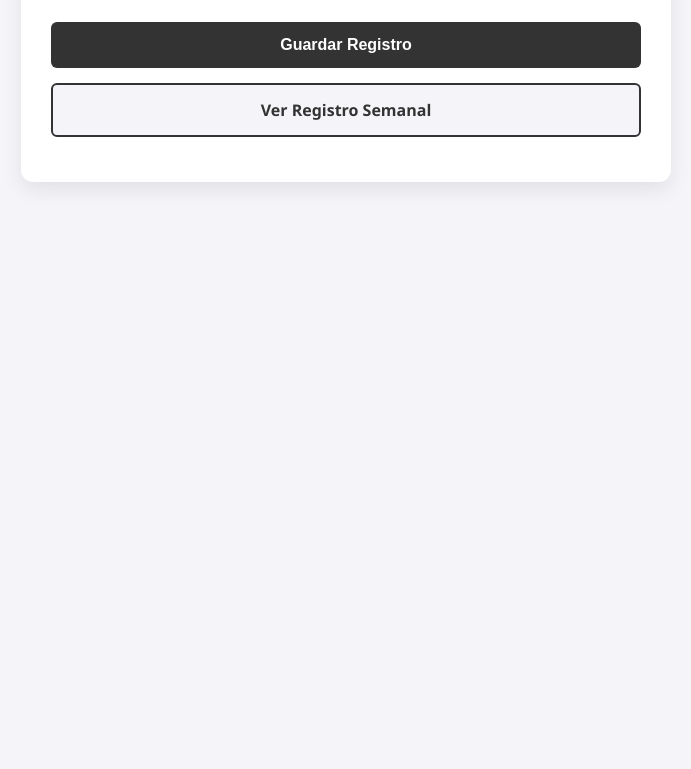
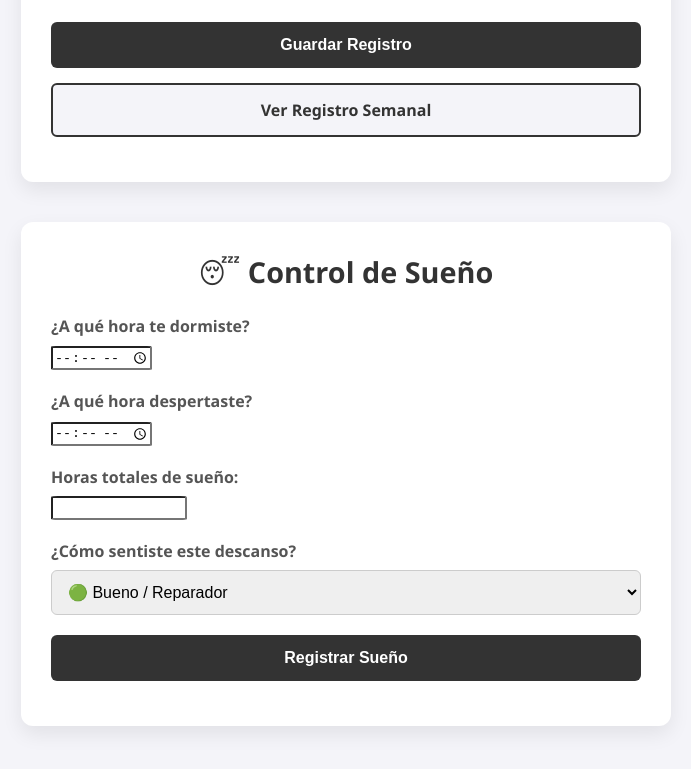
Before and after one commit to Flax64/mood-tracker, a website: page public/index.html in a window 1280 px wide. Shown: the part 589-1358 px from the top of the page, without its empty margins (294-985 px from the left). Before the commit the page ends 831 px from the top, so only its background shows below. Drawn offline with Linux system fonts and the light colour scheme.

Commit message:
style: formato, estructura y estilo para el sleeper tracker

```diff
--- a/public/index.html
+++ b/public/index.html
@@ -88,5 +88,33 @@
         </form>
     </div>
 
+    <div class="card" style="margin-top: 20px;">
+        <h2>😴 Control de Sueño</h2>
+        <div class="form-group">
+            <label for="sleepTime">¿A qué hora te dormiste?</label>
+            <input type="time" id="sleepTime" class="hour-picker" required>
+        </div>
+
+        <div class="form-group">
+            <label for="wakeupTime">¿A qué hora despertaste?</label>
+            <input type="time" id="wakeupTime" class="hour-picker" required>
+        </div>
+
+        <div class="form-group">
+            <label for="sleepHours">Horas totales de sueño:</label>
+            <input type="number" id="sleepHours" step="0.1" readonly>
+        </div>
+
+        <div class="form-group">
+            <label>¿Cómo sentiste este descanso?</label>
+            <select id="calidadSueno" required>
+                <option value="Bueno">🟢 Bueno / Reparador</option>
+                <option value="Regular">🟡 Regular / Intermitente</option>
+                <option value="Malo">🔴 Malo / Pesado</option>
+            </select>
+        </div>
+
+        <button type="button" class="btn-submit" id="btnGuardarSueno">Registrar Sueño</button>
+    </div>
     <script src="frontend.js"></script>
 </body>
--- a/public/style.css
+++ b/public/style.css
@@ -8,7 +8,6 @@ body {
     padding: 20px;
     min-height: 100vh;
     box-sizing: border-box;
-    /* Se eliminó el Flexbox centrado que causaba los cortes a la izquierda */
 }
 
 .card {
@@ -19,7 +18,7 @@ body {
     width: 100%;
     max-width: 650px;
     box-sizing: border-box;
-    margin: 0 auto 40px auto; /* Centra la tarjeta de forma segura */
+    margin: 0 auto 40px auto;
 }
 
 h2 {
@@ -144,13 +143,28 @@ select {
     background: #e2e2e8;
 }
 
+#sleepHours {
+    background-color: white;
+    cursor: not-allowed;
+    border-radius: 5%;
+    width: 8rem;
+    font-family: 'Segoe UI', Tahoma, Geneva, Verdana, sans-serif;
+}
+
+.hour-picker {
+    background-color: white;
+    border-radius: 5%;
+    width: 6rem;
+}
+
+
 /* =========================================
    VISUALIZADOR SEMANAL (dashboard.html)
 ========================================= */
 .tracker-container {
     width: 100%;
     max-width: 1000px;
-    margin: 0 auto; /* Centra el visualizador sin causar cortes */
+    margin: 0 auto;
     box-sizing: border-box;
 }
 
@@ -176,7 +190,7 @@ select {
 .tracker-layout {
     display: flex;
     flex-direction: column;
-    align-items: flex-start; /* Evita que el contenido ancho sea empujado fuera de la pantalla */
+    align-items: flex-start;
     width: 100%;
 }
 
@@ -238,7 +252,6 @@ select {
     padding: 0;
     margin: 0 auto;
     display: grid;
-    /* auto-fit calcula solo cuántas columnas caben sin importar el dispositivo */
     grid-template-columns: repeat(auto-fit, minmax(160px, 1fr));
     justify-items: center;
     gap: 20px 10px;
@@ -253,7 +266,8 @@ select {
     font-weight: bold;
     justify-content: flex-start;
     width: 100%;
-    max-width: 160px; /* Mantiene la leyenda ordenada */
+    max-width: 160px;
+    /* Mantiene la leyenda ordenada */
 }
 
 .legend-list .color-dot {
@@ -277,7 +291,8 @@ select {
     }
 
     .mood-grid {
-        grid-template-columns: repeat(3, 1fr); /* Baja a 3 columnas automáticamente */
+        grid-template-columns: repeat(3, 1fr);
+        /* Baja a 3 columnas automáticamente */
     }
 }
 
@@ -288,11 +303,13 @@ select {
     }
 
     .mood-grid {
-        grid-template-columns: repeat(2, 1fr); /* Baja a 2 columnas en teléfonos */
+        grid-template-columns: repeat(2, 1fr);
+        /* Baja a 2 columnas en teléfonos */
     }
 
     .tracker-container {
-        padding: 10px; /* Reduce los márgenes laterales en celulares */
+        padding: 10px;
+        /* Reduce los márgenes laterales en celulares */
     }
 
     .tracker-title {
```
